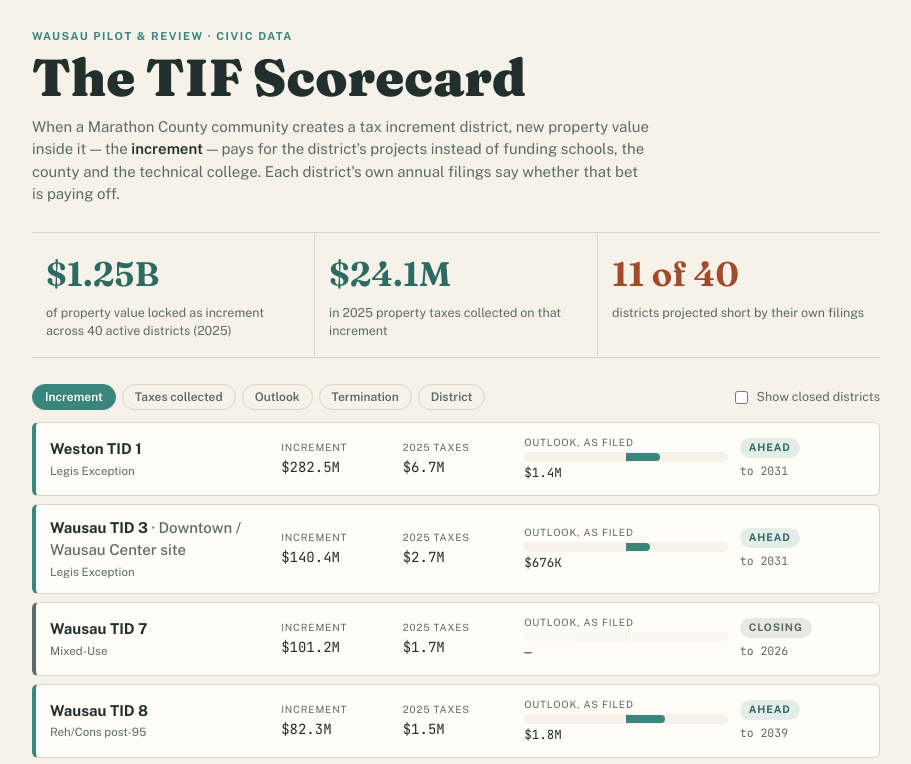
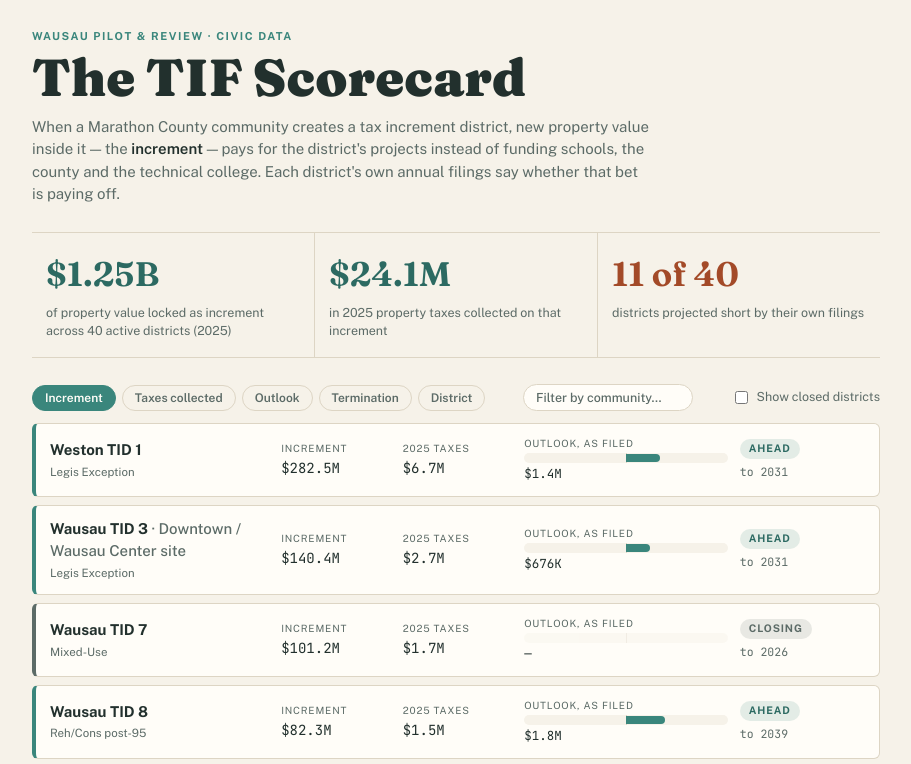
Before and after one commit to RowanFlynnPilot/marathon-tif, a React (Vite) app: page / in a window 1280 px wide. Shown: the top 764 px of the page, without its empty margins (184-1095 px from the left). Built offline with nearby package versions, Linux system fonts and the light colour scheme.

Commit message:
Controls: community filter box
Case-insensitive substring match on 'municipality TID n'; empty state
message when nothing matches.

Co-Authored-By: Claude Fable 5 <noreply@anthropic.com>

```diff
--- a/src/App.jsx
+++ b/src/App.jsx
@@ -19,6 +19,7 @@ export default function App() {
   const [error, setError] = useState(null);
   const [sort, setSort] = useState("increment");
   const [showClosed, setShowClosed] = useState(false);
+  const [query, setQuery] = useState("");
 
   // A deep link to a terminated district would otherwise land on nothing.
   useEffect(() => {
@@ -43,9 +44,17 @@ export default function App() {
   );
 
   const shown = useMemo(() => {
-    const pool = showClosed ? snaps : snaps.filter((s) => s.status === "active");
+    let pool = showClosed ? snaps : snaps.filter((s) => s.status === "active");
+    const q = query.trim().toLowerCase();
+    if (q) {
+      pool = pool.filter((s) =>
+        `${s.municipality} tid ${s.tidNumber.replace(/^0+/, "")}`
+          .toLowerCase()
+          .includes(q)
+      );
+    }
     return [...pool].sort(SORTS[sort]);
-  }, [snaps, sort, showClosed]);
+  }, [snaps, sort, showClosed, query]);
 
   if (error) {
     return (
@@ -116,6 +125,14 @@ export default function App() {
             </button>
           ))}
         </div>
+        <input
+          type="search"
+          className="controls__filter"
+          placeholder="Filter by community…"
+          aria-label="Filter districts by community"
+          value={query}
+          onChange={(e) => setQuery(e.target.value)}
+        />
         <label className="controls__closed">
           <input
             type="checkbox"
@@ -127,6 +144,9 @@ export default function App() {
       </div>
 
       <section className="board" aria-label="District scorecard">
+        {shown.length === 0 && (
+          <p className="loadstate">No districts match “{query.trim()}”.</p>
+        )}
         {shown.map((snap) => (
           <District
             key={snap.id}
--- a/src/styles.css
+++ b/src/styles.css
@@ -110,6 +110,17 @@ body {
   cursor: pointer;
 }
 .sortbtn--on { color: var(--paper); background: var(--teal); border-color: var(--teal); }
+
+.controls__filter {
+  font: 500 12.5px var(--body);
+  color: var(--ink);
+  background: var(--paper);
+  border: 1px solid var(--rule);
+  border-radius: 999px;
+  padding: 5px 12px;
+  width: 170px;
+}
+.controls__filter::placeholder { color: var(--ink-soft); }
 
 .controls__closed {
   display: flex;
```
